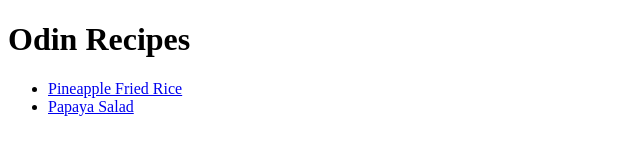
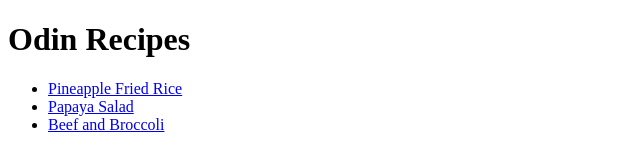
Before and after one commit to andrewchiang3/odin-recipes, a plain HTML site: page index.html in a window 1280 px wide. Shown: the whole page, without its empty margins (0-640 px from the left). Drawn offline with Linux system fonts and the light colour scheme.

Commit message:
add link to beef and broccoli recipe

```diff
--- a/index.html
+++ b/index.html
@@ -11,6 +11,7 @@
         <ul>
             <li><a href="recipes/fried-rice.html">Pineapple Fried Rice</a></li>
             <li><a href="recipes/papaya-salad.html">Papaya Salad</a></li>
+            <li><a href="recipes/beef-and-broccoli.html">Beef and Broccoli</a></li>
         </ul>
     </body>
 </html>
```
